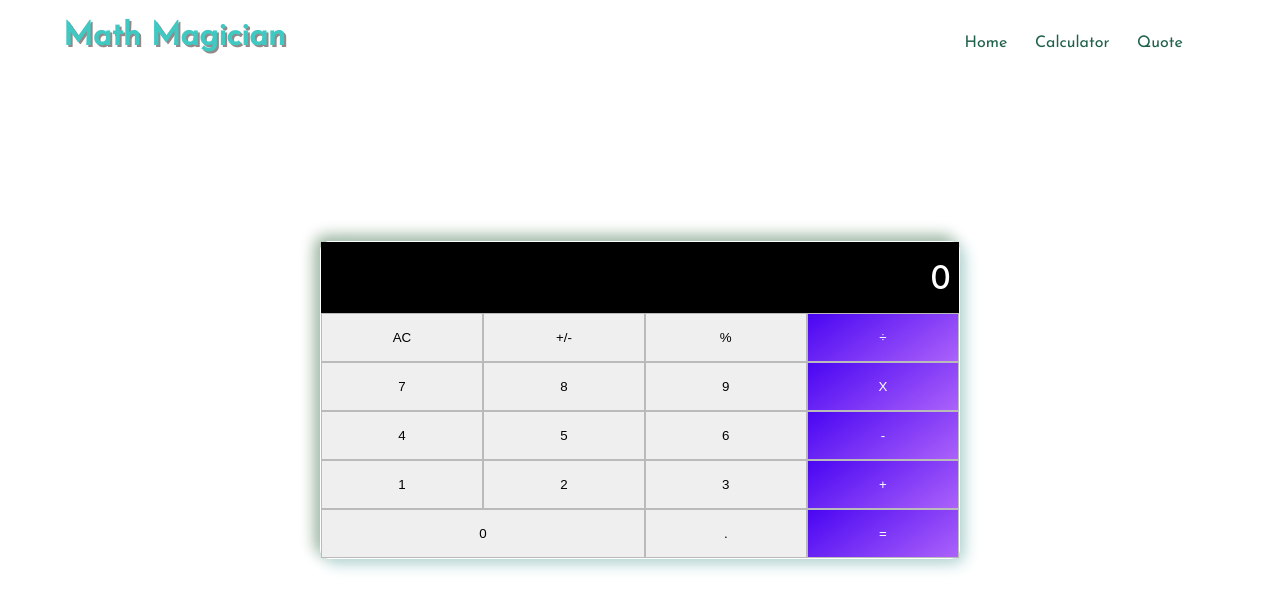
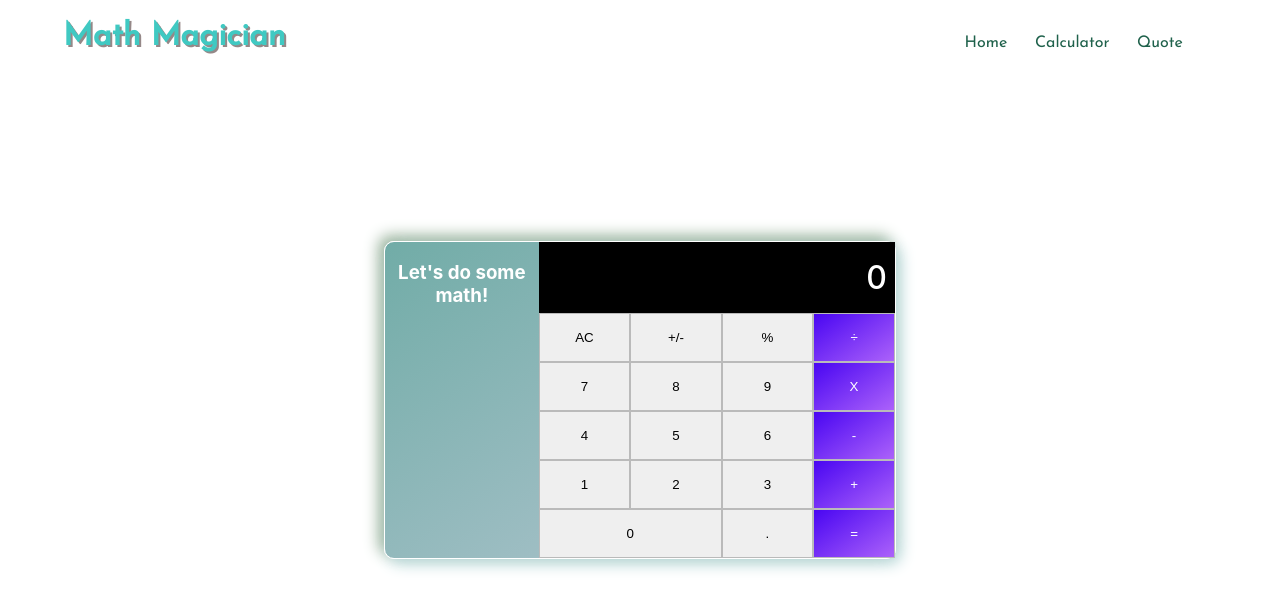
Before and after one commit to shihabrafio/Math-Magician, a React (Create React App) app: page /Calculator in a window 1280 px wide. Shown: the top 610 px of the page. Built offline with nearby package versions, Linux system fonts and the light colour scheme.

Commit message:
Add box in calculator

```diff
--- a/src/component/calculator.css
+++ b/src/component/calculator.css
@@ -1,4 +1,5 @@
 .container {
+  display: flex;
   box-sizing: border-box;
   border: 1px solid;
   background: linear-gradient(145deg, #71aca7, #b9c8d4);
@@ -10,11 +11,12 @@
   top: 50%;
   -webkit-transform: translate(-50%, -50%);
   transform: translate(-50%, -50%);
-  width: 50%;
+  width: 40%;
   color: white;
 }
 
 .calculator {
+  width: 84%;
   display: grid;
   grid-template-areas:
     "zero zero zero zero"
--- a/src/component/calculator.js
+++ b/src/component/calculator.js
@@ -21,9 +21,10 @@ const Calculator = () => {
 
   return (
     <div className="container">
+      <h3>Let&apos;s do some math!</h3>
       <article className="calculator">
         <div className="zero">
-          { next || operation || total || 0 }
+          {next || operation || total || 0}
           {' '}
         </div>
         <Operators cal={Click} />
```
